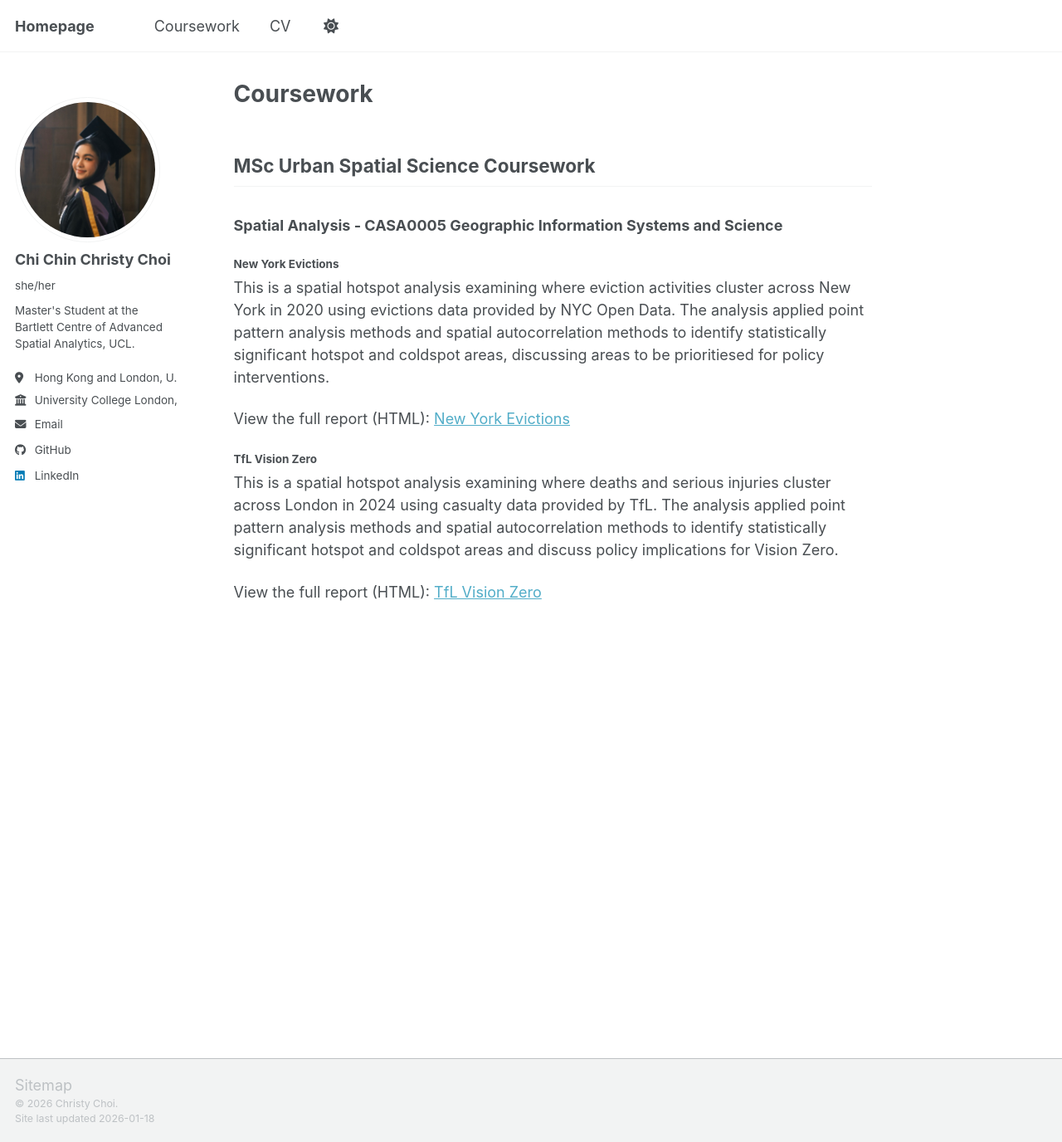
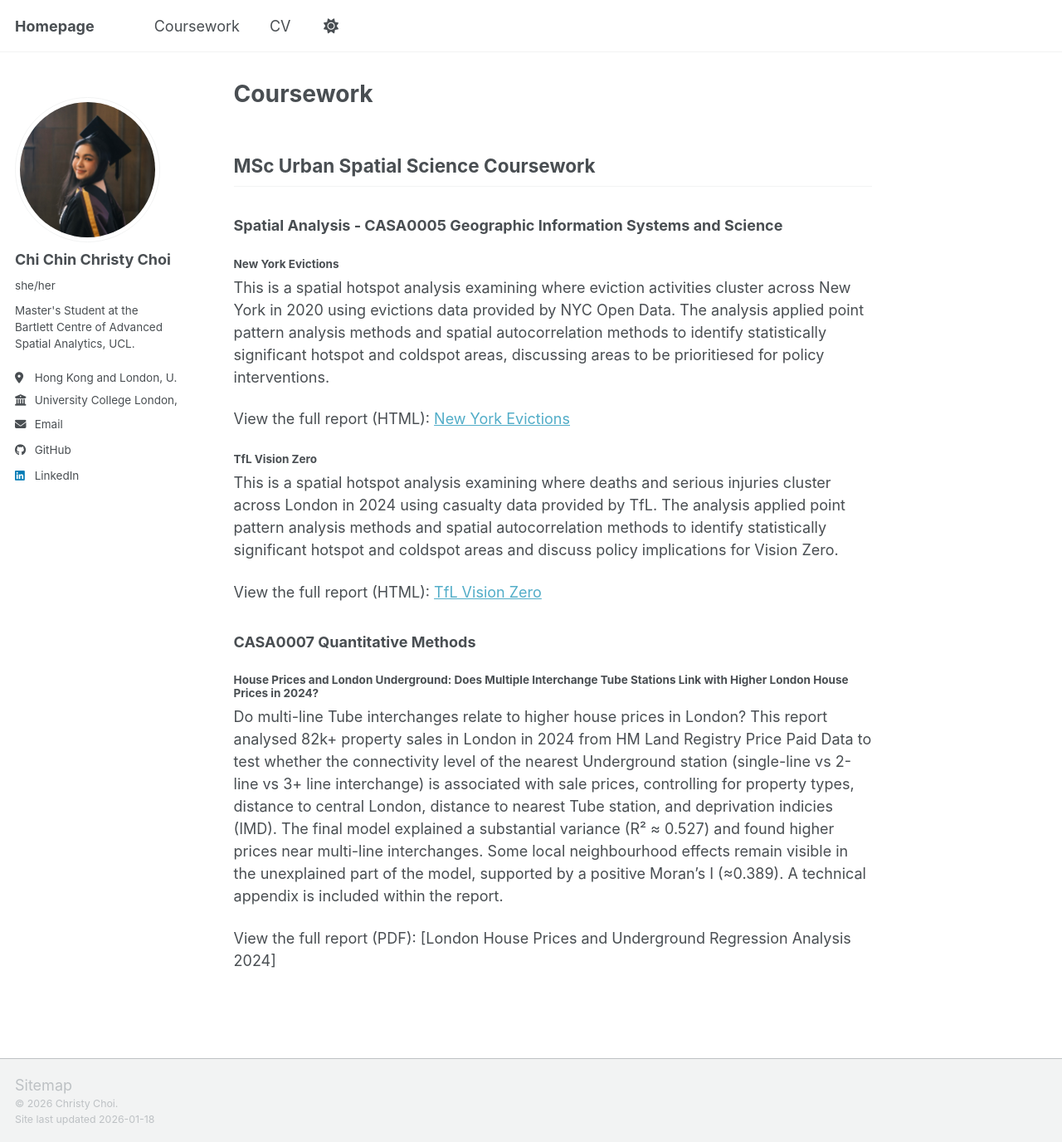
Before and after one commit to christychoicc/christychoicc.github.io, a Jekyll site: the page built from _pages/coursework.md, in a window 1280 px wide and 1376 px high. Shown: the whole window at 83% size. Built offline with Jekyll 4.4.1, drawn with Linux system fonts in a browser that asks for light colours; a script bundle is joined from its source files by our own code; library files that are not in the unit come from our copies.

Commit message:
Add CASA0007 section on house prices analysis
Added a new section on CASA0007 Quantitative Methods discussing the relationship between house prices and London Underground interchanges.

```diff
--- a/_pages/coursework.md
+++ b/_pages/coursework.md
@@ -18,3 +18,10 @@ View the full report (HTML): [New York Evictions](https://christychoicc.github.i
 This is a spatial hotspot analysis examining where deaths and serious injuries cluster across London in 2024 using casualty data provided by TfL. The analysis applied point pattern analysis methods and spatial autocorrelation methods to identify statistically significant hotspot and coldspot areas and discuss policy implications for Vision Zero.
 
 View the full report (HTML): [TfL Vision Zero](https://christychoicc.github.io/coursework/TfL-Vision-Zero.html)
+
+### CASA0007 Quantitative Methods
+
+#### House Prices and London Underground: Does Multiple Interchange Tube Stations Link with Higher London House Prices in 2024?
+Do multi-line Tube interchanges relate to higher house prices in London? This report analysed 82k+ property sales in London in 2024 from HM Land Registry Price Paid Data to test whether the connectivity level of the nearest Underground station (single-line vs 2-line vs 3+ line interchange) is associated with sale prices, controlling for property types, distance to central London, distance to nearest Tube station, and deprivation indicies (IMD). The final model explained a substantial variance (R² ≈ 0.527) and found higher prices near multi-line interchanges. Some local neighbourhood effects remain visible in the unexplained part of the model, supported by a positive Moran’s I (≈0.389). A technical appendix is included within the report.
+
+View the full report (PDF): [London House Prices and Underground Regression Analysis 2024]
```
